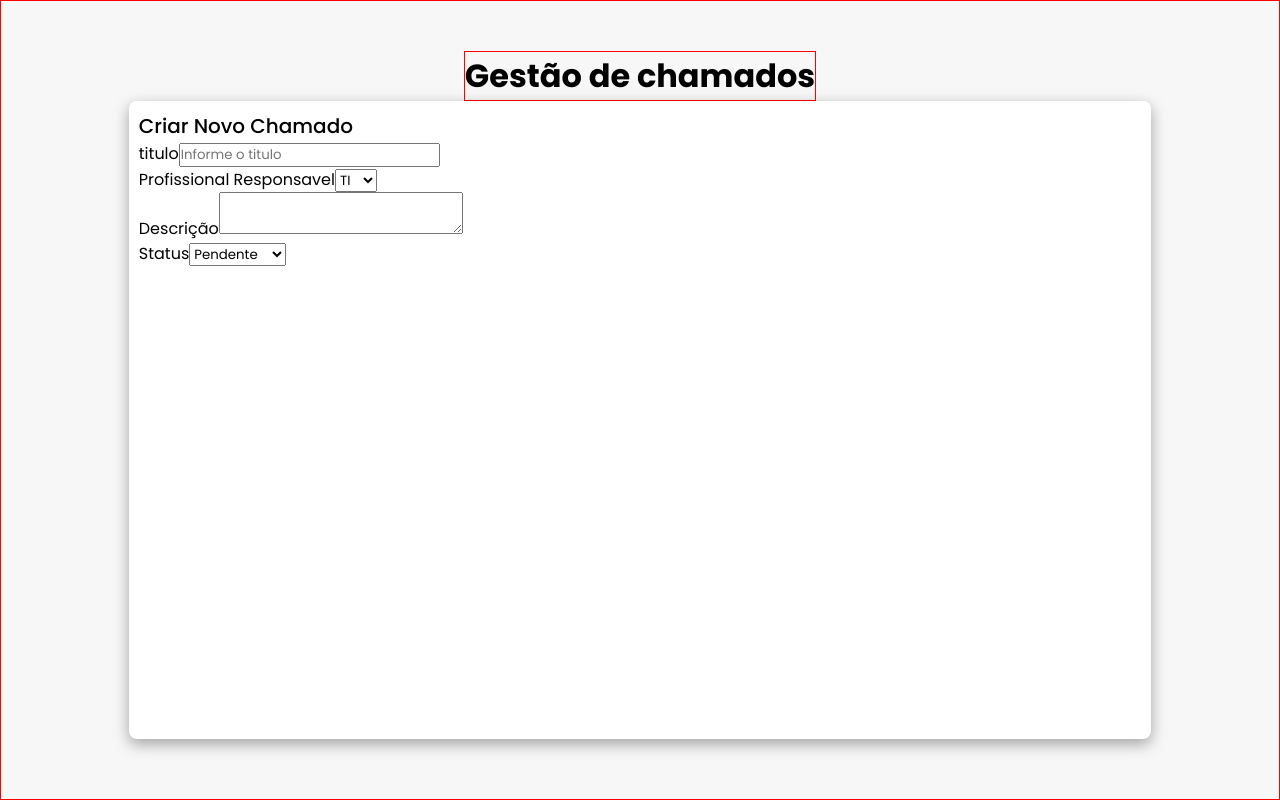
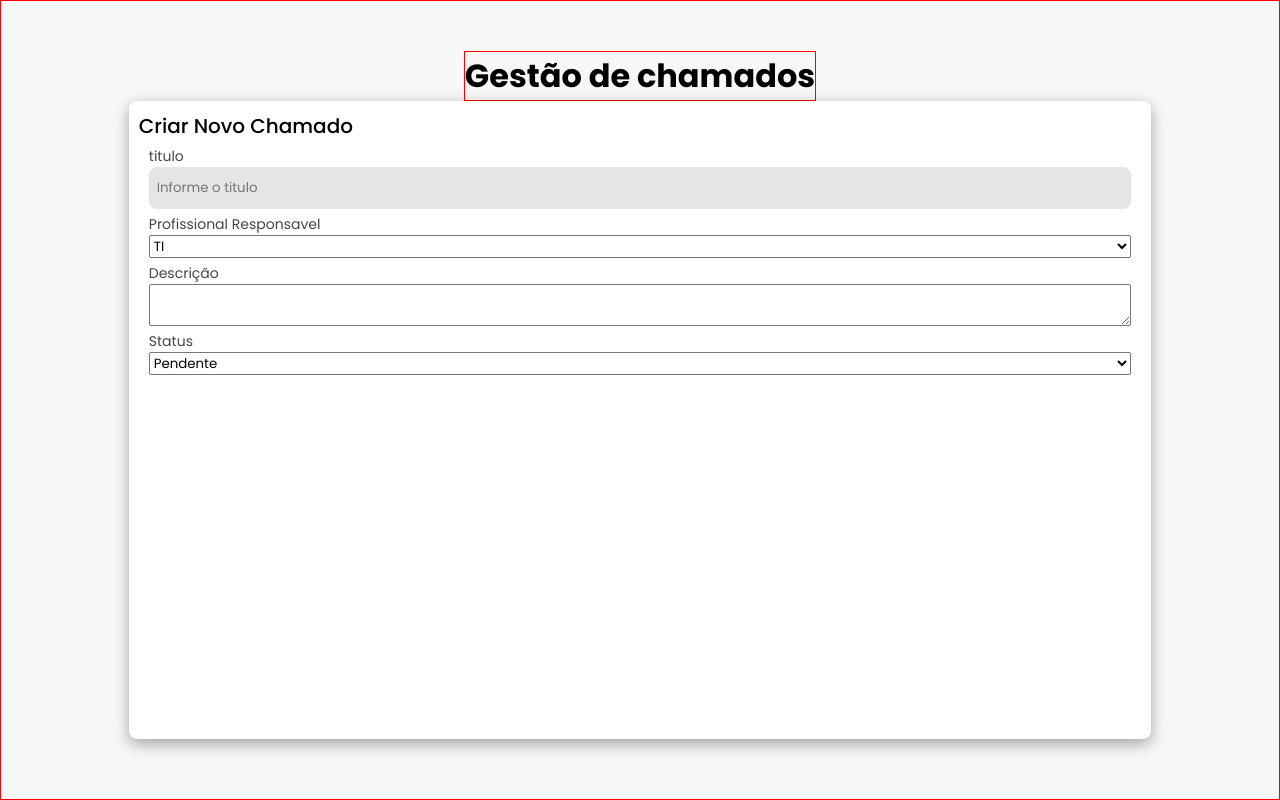
Before and after one commit to Rodrigow897/chamados-front, a React (Vite) app: page / in a window 1280 px wide. Built offline with nearby package versions, Linux system fonts and the light colour scheme.

Commit message:
style: added style for input-box and input

```diff
--- a/src/App.css
+++ b/src/App.css
@@ -35,3 +35,24 @@ section{
   border-radius: 8px;
   box-shadow: rgba(0, 0, 0, 0.35) 0px 5px 15px;
 }
+
+.input-box{
+  display: flex;
+  flex-direction: column;
+  margin: 5px 10px;
+}
+
+label{
+  font-size: 14px;
+  font-weight: 400;
+  color: rgb(70, 68, 68);
+}
+
+input{
+  height: 42px;
+  border-radius: 8px;
+  padding: 8px;
+  outline: none;
+  border: none;
+  background-color: #E5E5E5;
+}
```
